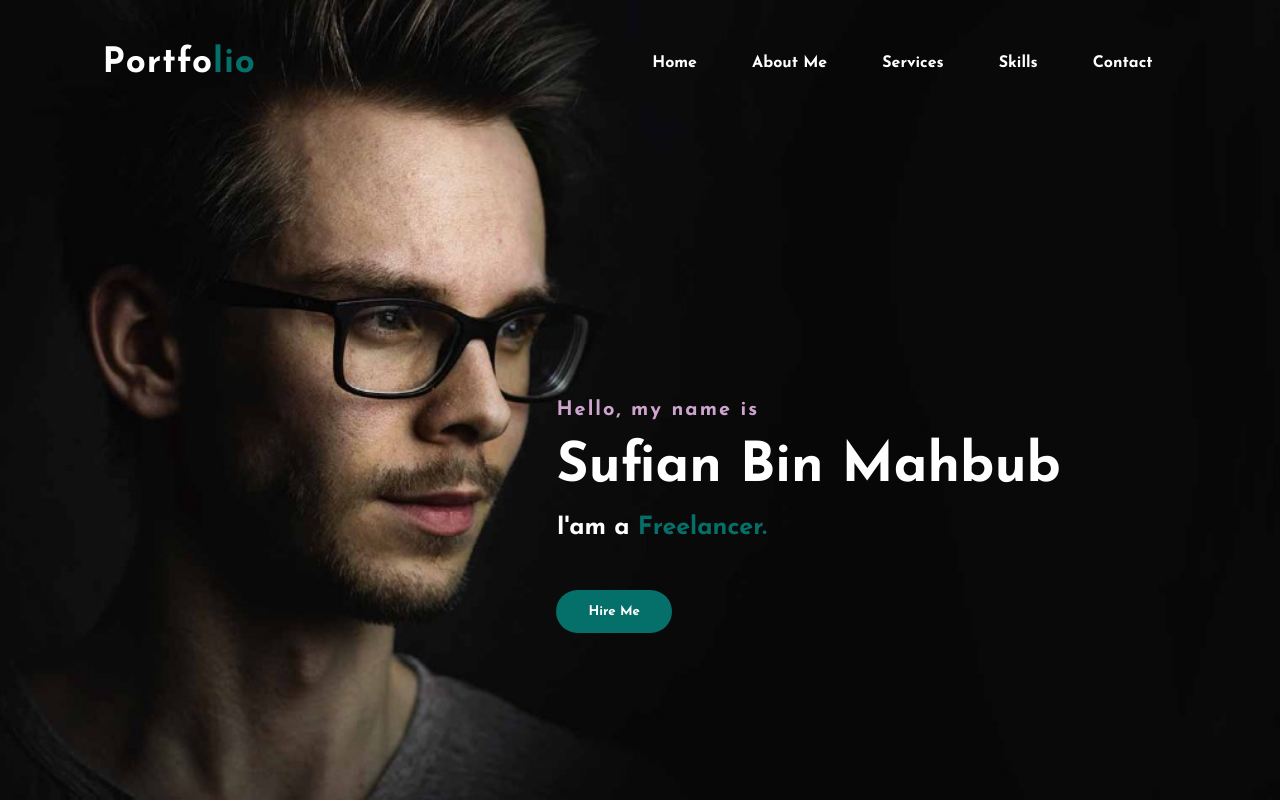
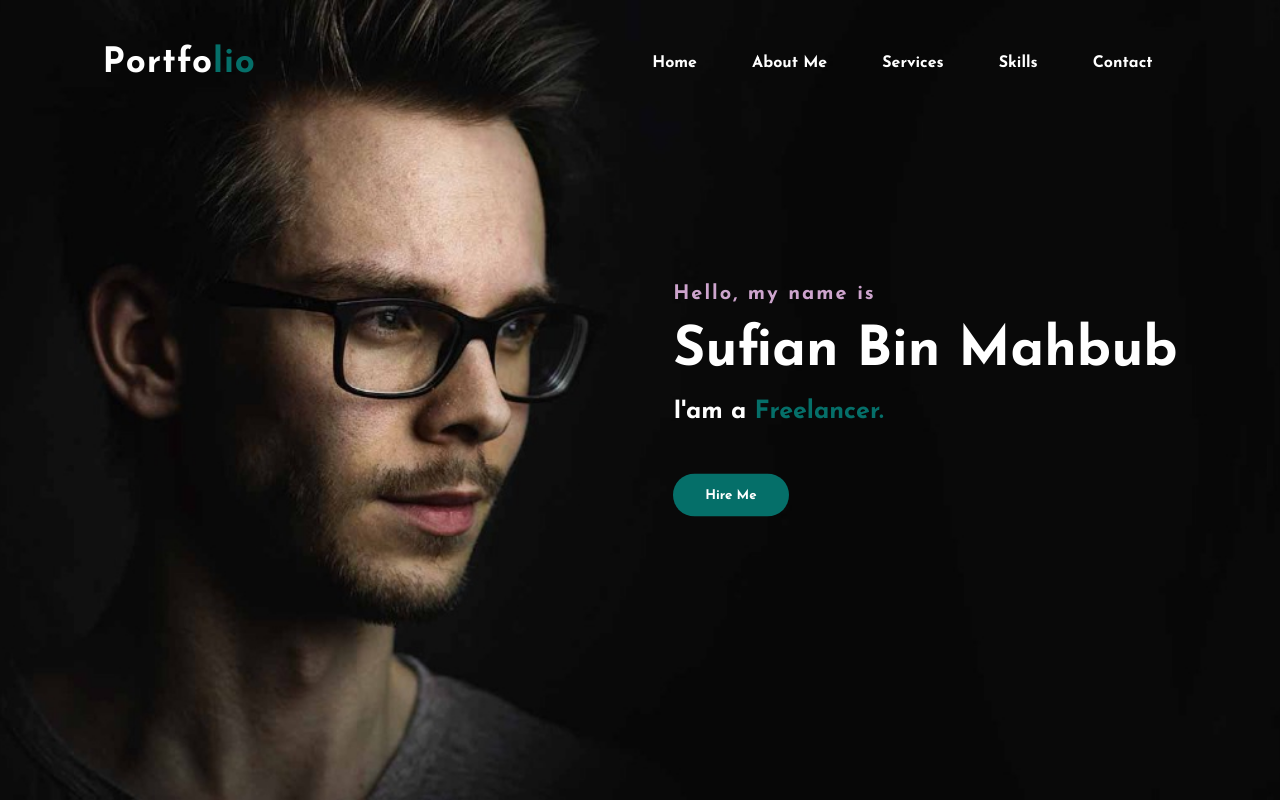
Before and after one commit to sufi401/HW10, a plain HTML site: page index.html in a window 1280 px wide. Shown: the top 800 px of the page. Drawn offline with Linux system fonts and the light colour scheme.

Commit message:
Update style.css

```diff
--- a/css/style.css
+++ b/css/style.css
@@ -61,8 +61,8 @@ nav ul li a:hover{
 .content{
 	position: absolute;
 	top: 50%;
-	left: 8%;
-	transform: translateX(90%);
+	right: 8%;
+	transform: translateY(-50%);
 }
 h1{
 	color: white;
```
